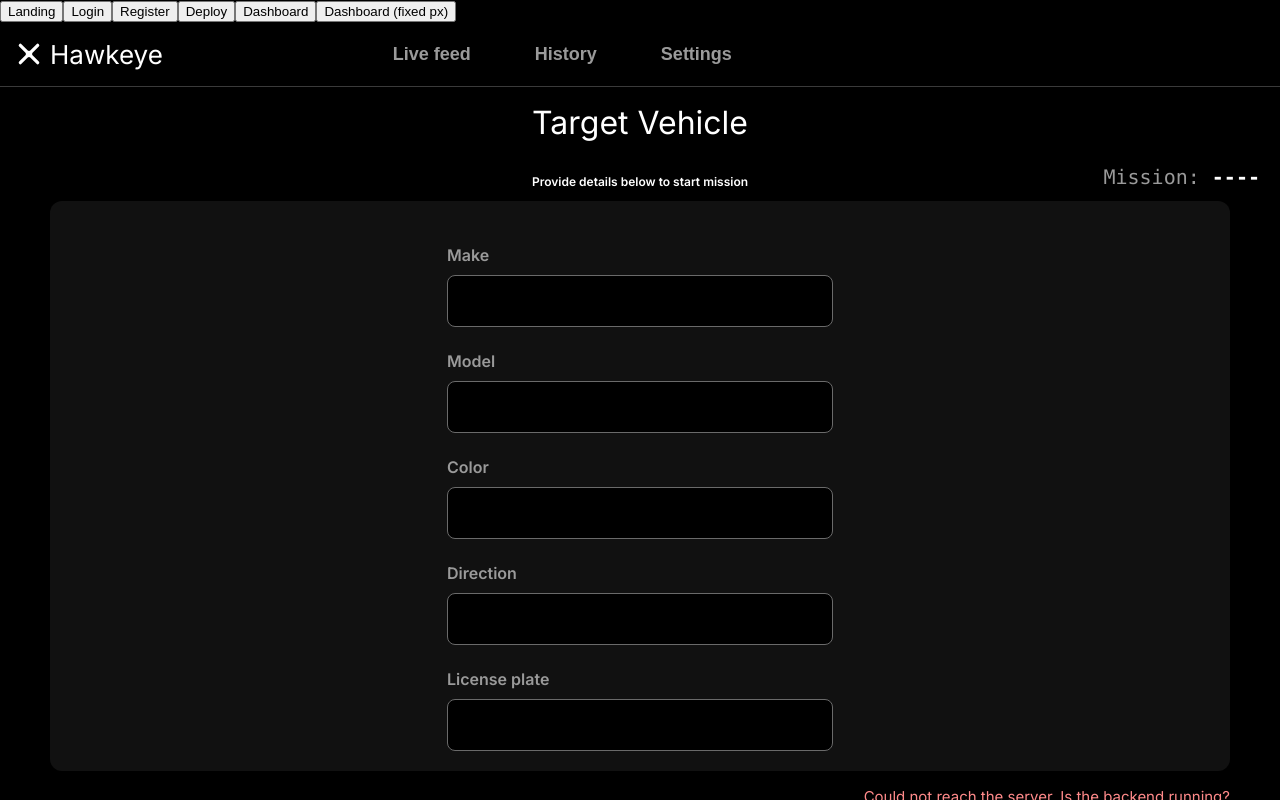
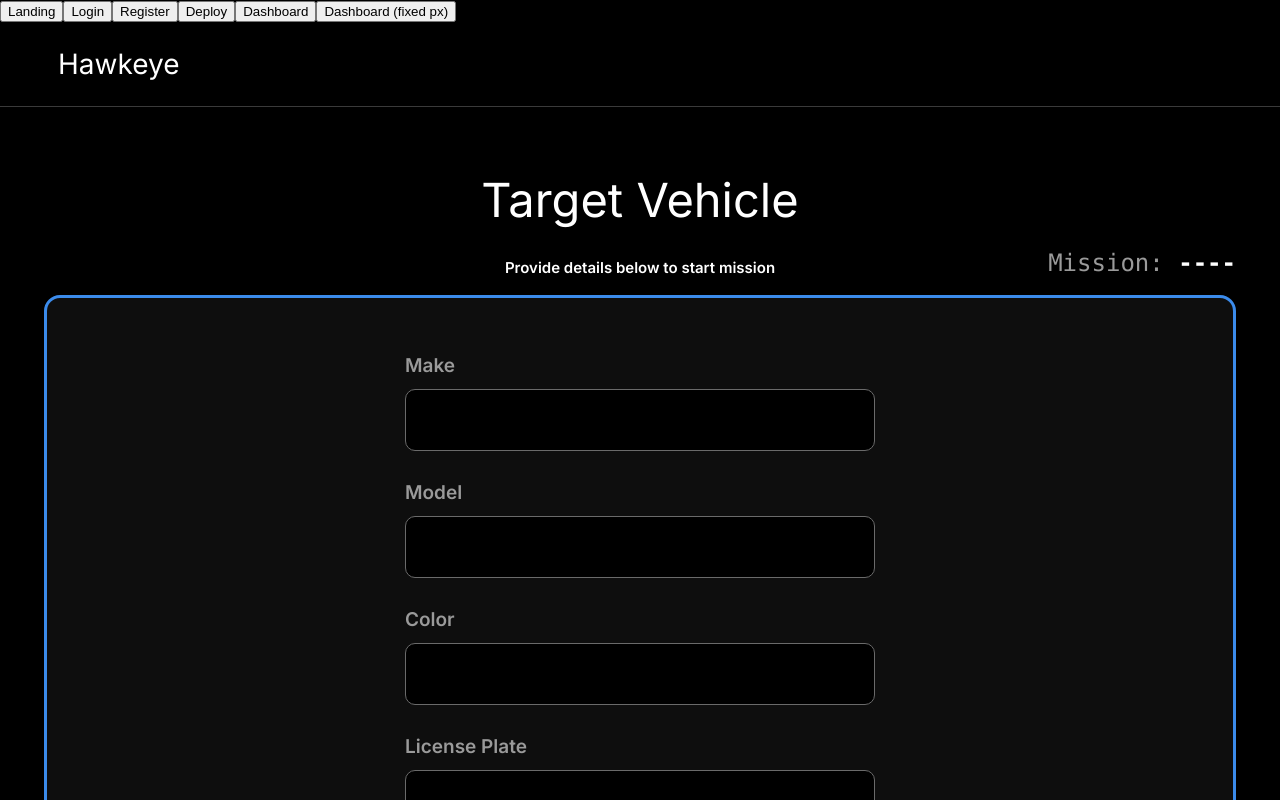
Before and after one commit to Lord-Helix07/hawkeye, a React (Vite) app in the folder frontend/: page /deploy in a window 1280 px wide. Shown: the top 800 px of the page. Built offline with nearby package versions, Linux system fonts and the light colour scheme; no server answers.

Commit message:
frontend changes

```diff
--- a/frontend/src/pages/Deploy.jsx
+++ b/frontend/src/pages/Deploy.jsx
@@ -4,14 +4,13 @@ import { useNavigate } from 'react-router-dom'
 import '../styles/deploy.css'
 import { createMission, fetchNextMissionId } from '../services/missionNumbers.js'
 
-const emptyForm = { make: '', model: '', color: '', direction: '', plate: '' }
+const emptyForm = { make: '', model: '', color: '', plate: '' }
 
 const fields = [
   { name: 'make', label: 'Make' },
   { name: 'model', label: 'Model' },
   { name: 'color', label: 'Color' },
-  { name: 'direction', label: 'Direction' },
-  { name: 'plate', label: 'License plate' },
+  { name: 'plate', label: 'License Plate' },
 ]
 
 export default function Deploy() {
@@ -61,23 +60,19 @@ export default function Deploy() {
     <>
       <header className="deploy-header">
         <span className="deploy-logo">
-          <svg width="26" height="26" viewBox="0 0 24 24" aria-hidden="true">
-            <path d="M4 4 L20 20 M20 4 L4 20" stroke="currentColor" strokeWidth="3" strokeLinecap="round" />
-            <circle cx="12" cy="12" r="3" fill="currentColor" />
-          </svg>
+          {/* empty space saved for the real logo; put an <img> here later */}
+          <span className="deploy-logo-placeholder" aria-hidden="true" />
           Hawkeye
         </span>
-        <nav className="deploy-nav">
-          <button onClick={() => navigate('/dashboard')}>Live feed</button>
-          <button>History</button>
-          <button>Settings</button>
-        </nav>
       </header>
 
       <main className="deploy-main">
+        {/* 3 columns: empty | title (centered) | mission number (right edge) */}
         <div className="deploy-title">
-          <h1>Target Vehicle</h1>
-          <p>Provide details below to start mission</p>
+          <div className="deploy-title-text">
+            <h1>Target Vehicle</h1>
+            <p>Provide details below to start mission</p>
+          </div>
           <span className="mission-id">
             Mission: <strong>{nextMissionId ?? '----'}</strong>
           </span>
--- a/frontend/src/services/missionNumbers.js
+++ b/frontend/src/services/missionNumbers.js
@@ -33,11 +33,10 @@ export async function createMission(form) {
       model: form.model.trim(),
       color: form.color.trim(),
       license_plate: form.plate.trim(), // the form calls it "plate", the backend "license_plate"
-      direction: form.direction.trim() || null,
     }),
   })
   if (response.status === 422) {
-    throw new Error('Fill in make, model, color and license plate.')
+    throw new Error('Fill in all required fields.')
   }
   if (!response.ok) {
     throw new Error(`Could not create the mission (${response.status})`)
--- a/frontend/src/styles/deploy.css
+++ b/frontend/src/styles/deploy.css
@@ -1,8 +1,10 @@
+/* ---------- top bar: logo ---------- */
 .deploy-header {
   display: flex;
   align-items: center;
-  height: 64px;
-  padding: 0 16px;
+  justify-content: space-between;
+  height: 84px;
+  padding: 0 24px;
   border-bottom: 1px solid #3a3a3a;
 }
 
@@ -10,58 +12,56 @@
   display: flex;
   align-items: center;
   gap: 8px;
-  font-size: 26px;
+  font-size: 28px;
   color: #ffffff;
 }
 
-.deploy-nav {
-  display: flex;
-  gap: 64px;
-  margin-left: 230px;
+/* same size as the old X icon, so "Hawkeye" stays in the same spot */
+.deploy-logo-placeholder {
+  width: 26px;
+  height: 26px;
+  flex-shrink: 0;
 }
 
-.deploy-nav button {
-  background: none;
-  border: none;
-  padding: 0;
-  color: #9a9a9a;
-  font-size: 18px;
-  font-weight: 600;
-  cursor: pointer;
+/* ---------- one centered column holds everything below the header ---------- */
+.deploy-main {
+  box-sizing: border-box;
+  width: 100%;
+  max-width: 1240px;
+  margin: 0 auto;
+  padding: 0 24px 40px;
 }
 
-.deploy-nav button:hover {
-  color: #ffffff;
+
+.deploy-title {
+  display: grid;
+  grid-template-columns: 1fr auto 1fr;
+  align-items: end;
+  padding: 64px 0 18px; /* first number = space above the title */
 }
 
-.deploy-main {
-  padding: 0 50px 32px;
-}
-
-.deploy-title {
-  position: relative;
+.deploy-title-text {
+  grid-column: 2;
   text-align: center;
-  padding: 16px 0 12px;
 }
 
 .deploy-title h1 {
   margin: 0;
-  font-size: 32px;
+  font-size: 47px;
   font-weight: 400;
 }
 
 .deploy-title p {
-  margin: 32px 0 0;
-  font-size: 12px;
+  margin: 30px 0 0;
+  font-size: 15px;
   font-weight: 600;
 }
 
 .mission-id {
-  position: absolute;
-  right: -30px;
-  bottom: 12px;
+  grid-column: 3;
+  justify-self: end;
   font-family: ui-monospace, 'SF Mono', Menlo, monospace;
-  font-size: 20px;
+  font-size: 24px;
   color: #9a9a9a;
 }
 
@@ -70,35 +70,38 @@
   font-weight: 600;
 }
 
+/* ---------- the form card ---------- */
 .deploy-card {
   display: flex;
   flex-direction: column;
-  align-items: center;
-  gap: 24px;
-  padding: 44px 0 20px;
-  background-color: #111111;
-  border-radius: 12px;
+  align-items: center; /* centers the fields inside the card */
+  gap: 30px;
+  padding: 56px 24px 36px;
+  background-color: #0e0e0e;
+  border: 3px solid #3b8beb;
+  border-radius: 16px;
 }
 
 .deploy-field {
   display: flex;
   flex-direction: column;
-  gap: 10px;
-  width: 386px;
+  gap: 12px;
+  width: 100%;
+  max-width: 470px; /* shrinks on small screens instead of overflowing */
   color: #9a9a9a;
-  font-size: 16px;
+  font-size: 19px;
   font-weight: 600;
 }
 
 .deploy-field input {
-  height: 52px;
+  height: 62px;
   box-sizing: border-box;
-  padding: 0 14px;
+  padding: 0 16px;
   background-color: #000000;
   border: 1px solid #6a6a6a;
-  border-radius: 8px;
+  border-radius: 10px;
   color: #ffffff;
-  font-size: 16px;
+  font-size: 18px;
 }
 
 .deploy-field input:focus {
@@ -110,29 +113,30 @@
 .deploy-error {
   margin: 16px 0 0;
   color: #ff8a8a;
-  font-size: 15px;
+  font-size: 17px;
   text-align: right;
 }
 
+/* ---------- buttons, lined up with the card's right edge ---------- */
 .deploy-actions {
   display: flex;
   justify-content: flex-end;
-  gap: 14px;
-  margin-top: 20px;
+  gap: 16px;
+  margin-top: 28px;
 }
 
 .clear-btn,
 .deploy-btn {
-  height: 72px;
+  height: 80px;
   border-radius: 999px;
-  font-size: 24px;
+  font-size: 27px;
   cursor: pointer;
 }
 
 .clear-btn {
-  padding: 0 28px;
+  padding: 0 34px;
   background-color: #000000;
-  border: 1px solid #ffffff;
+  border: 1px solid #5a5a5a;
   color: #ffffff;
 }
 
@@ -141,7 +145,7 @@
 }
 
 .deploy-btn {
-  padding: 0 34px 0 44px;
+  padding: 0 40px 0 52px;
   background-color: #e0e0e0;
   border: none;
   color: #000000;
@@ -154,3 +158,8 @@
 .deploy-btn:hover {
   background-color: #ffffff;
 }
+
+.deploy-btn:disabled {
+  opacity: 0.6;
+  cursor: wait;
+}
```
Also changed, not shown: 1 other file (tests, documents, lock files or other folders).
